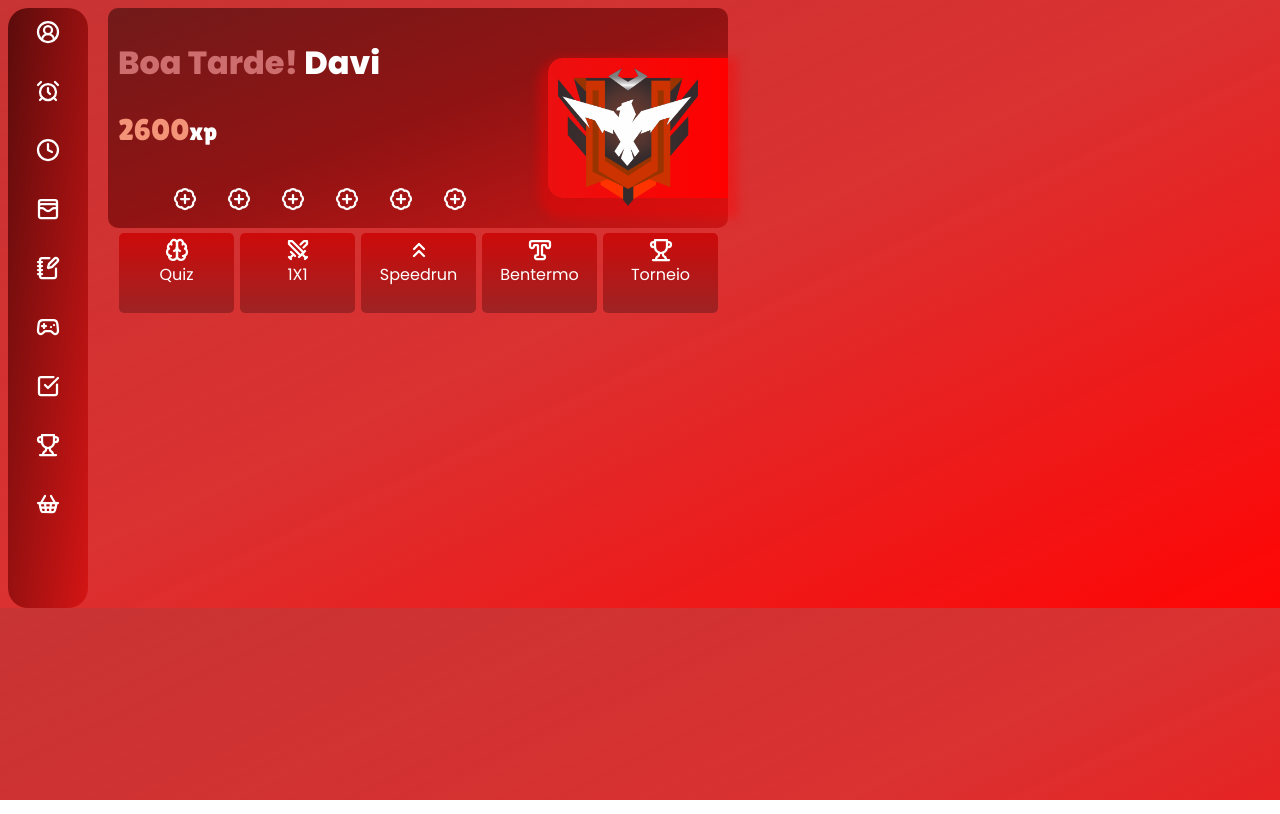
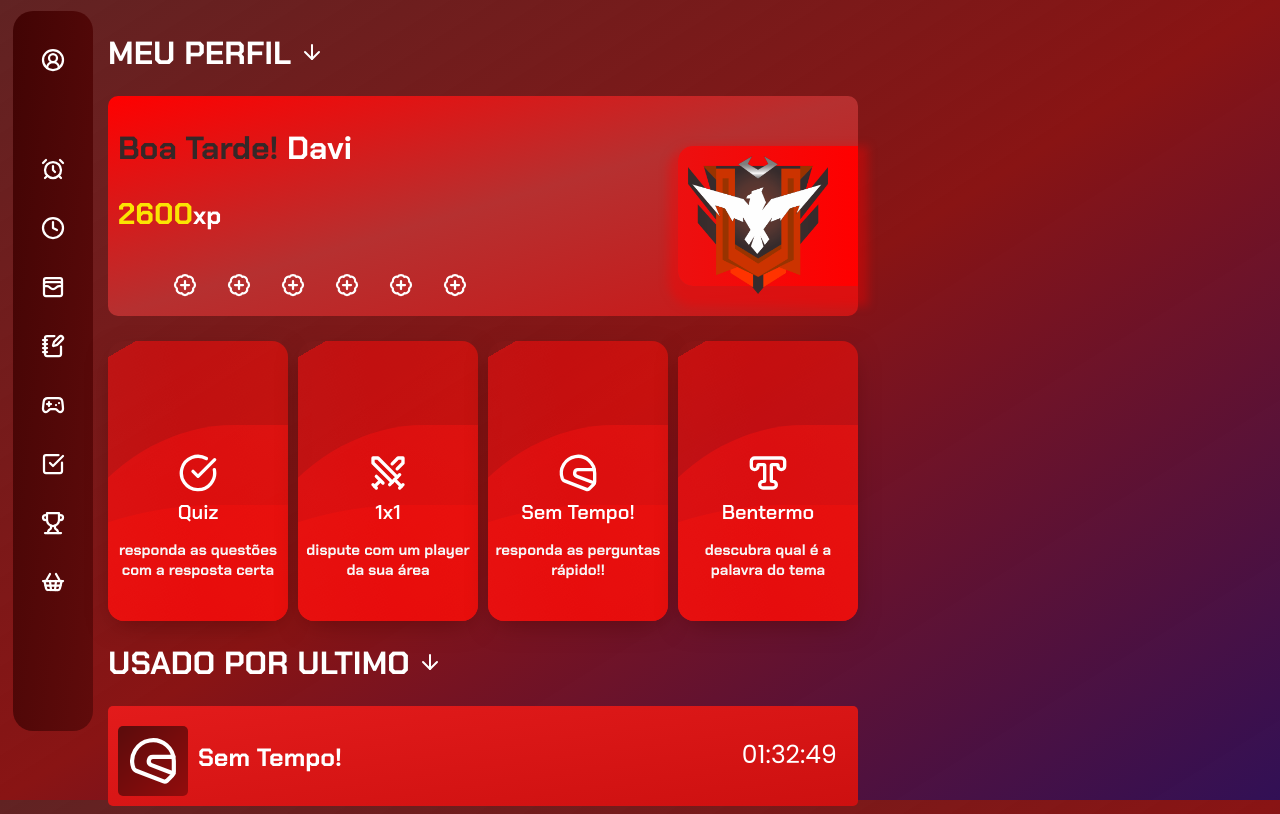
Before and after one commit to yellowduckpy/Benter-Study, a plain HTML site: page home.html in a window 1280 px wide. Drawn offline with Linux system fonts and the light colour scheme.

Commit message:
Parte Vermelha Pronta

```diff
--- /dev/null
+++ b/cards.css
@@ -0,0 +1,108 @@
+/*CHAKRA*/
+@import url('https://fonts.googleapis.com/css2?family=Chakra+Petch:ital,wght@0,300;0,400;0,500;0,600;0,700;1,300;1,400;1,500;1,600;1,700&display=swap');
+/*CHAKRA*/
+
+/* From Uiverse.io by MikeAndrewDesigner */
+.e-card {
+    font-family: "Chakra Petch", serif;
+    background: transparent;
+    box-shadow: 0px 8px 28px -9px rgba(66, 4, 4, 0.6);
+    position: relative;
+    width: 180px;
+    height: 280px;
+    border-radius: 16px;
+    overflow: hidden;
+    margin-right: 10px;
+
+  }
+
+  .wave {
+    position: absolute;
+    width: 540px;
+    height: 700px;
+    opacity: 0.6;
+    left: 0;
+    top: 0;
+    margin-left: -50%;
+    margin-top: -70%;
+    background: linear-gradient(744deg,#f8220a,#ee0a0a 60%,#e71f1f);
+  }
+
+  .icon {
+    width: 3em;
+    margin-top: -1em;
+    padding-bottom: 1em;
+  }
+
+  .infotop {
+
+    text-align: center;
+    font-size: 20px;
+    position: absolute;
+    top: 5.6em;
+    left: 0;
+    right: 0;
+    color: rgb(255, 255, 255);
+    font-weight: 600;
+    font-family: "Chakra Petch", serif;
+  }
+
+  .infotop  > svg{
+    width: 80px;
+    height: 40px;
+    color: rgb(255, 255, 255);
+    font-weight:900;
+  }
+
+  .name {
+    font-family: "Chakra Petch", serif;
+    font-weight: 900;
+    font-style: normal;
+    font-size: 15px;
+
+    position: relative;
+    top: 1em;
+    text-transform: lowercase;
+    color: rgb(247, 247, 247)
+  }
+
+  .wave:nth-child(2),
+  .wave:nth-child(3) {
+    top: 210px;
+  }
+
+  .playing .wave {
+    border-radius: 40%;
+    animation: wave 3000ms infinite linear;
+  }
+
+  .wave {
+    border-radius: 40%;
+    animation: wave 55s infinite linear;
+  }
+
+  .playing .wave:nth-child(2) {
+    animation-duration: 4000ms;
+  }
+
+  .wave:nth-child(2) {
+    animation-duration: 50s;
+  }
+
+  .playing .wave:nth-child(3) {
+    animation-duration: 5000ms;
+  }
+
+  .wave:nth-child(3) {
+    animation-duration: 45s;
+  }
+
+  @keyframes wave {
+    0% {
+      transform: rotate(0deg);
+    }
+
+    100% {
+      transform: rotate(360deg);
+    }
+  }
--- a/home.css
+++ b/home.css
@@ -5,6 +5,10 @@
 /*POPPINS*/
 @import url('https://fonts.googleapis.com/css2?family=Poppins:ital,wght@0,100;0,200;0,300;0,400;0,500;0,600;0,700;0,800;0,900;1,100;1,200;1,300;1,400;1,500;1,600;1,700;1,800;1,900&display=swap');
 /*POPPINS*/
+
+/*CHAKRA*/
+@import url('https://fonts.googleapis.com/css2?family=Chakra+Petch:ital,wght@0,300;0,400;0,500;0,600;0,700;1,300;1,400;1,500;1,600;1,700&display=swap');
+/*CHAKRA*/
 
 :root{
     --azul1:#202C39;
@@ -15,17 +19,20 @@
 }
 *{
     font-family: 'Poppins', sans-serif;
-    color: white;
+
 }
 body{
-    background-image: linear-gradient(to right bottom,rgba(194, 29, 29, 0.902),rgb(219, 49, 49), rgba(255, 0, 0, 0.979));
+    background-image: linear-gradient(to right bottom,rgba(78, 9, 9, 0.893),rgb(137, 20, 20), rgba(45, 11, 82, 0.979));
+    background-repeat: no-repeat;
+    background-attachment: fixed;
+    padding-top: 3px;
 }
 
 .left-nav{
-    background-image:linear-gradient(to bottom right, rgba(81, 8, 8, 0.913),rgba(212, 18, 18, 0.913)) ;
-    margin-left: 5;
+    background-image:linear-gradient(to bottom right, rgb(65, 4, 4),rgb(96, 11, 11)) ;
+    margin-left: 5px;
     width: 80px;
-    height: 600px;
+    height: 720px;
     border-radius: 20px 20px 20px 20px;
     z-index: 0;
     float: left;
@@ -35,7 +42,7 @@ body{
     flex-direction: column;
 }
 #lnav-content{
-padding-top: 5px;
+    padding-top: 5px;
 }
 
 #teo-opt{
@@ -45,38 +52,47 @@ padding-top: 5px;
     display: flex;
     flex-direction: column;
     align-items: center;
+}
 
+#title{
+    color: white;
+    font-family: "Chakra Petch", serif;
+    margin-left: 100px;
 }
 
 #user-info{
-    background-image: linear-gradient(to bottom right, rgb(114, 26, 26),rgb(144, 19, 19), rgb(203, 22, 22) );
-    width: 600px;
+    background-image: linear-gradient(to bottom right, rgb(255, 0, 0),rgb(182, 48, 48), rgb(203, 22, 22) );
+    width: 730px;
     height: 200px;
     margin-left: 100px;
     padding: 10px;
     border-radius: 10px;
+    color: white;
 }
 
 #saudacao >h1 > span{
     color: rgb(255, 255, 255);
-
+    font-weight: 900;
+    font-family: "Chakra Petch", serif;
 }
 #saudacao > h1{
-    font-family: "Poppins", serif;
-    font-weight: 800;
+    font-family: "Chakra Petch", serif;
+    font-weight: 100px;
     font-style: normal;
-    color: rgb(205, 109, 109);
+    color: rgb(53, 40, 40);
 }
 
 #user-level > p {
     font-size: 25px;
-    font-family: "Lilita One", serif;
+    font-family: "Chakra Petch", serif;
+    font-weight: bolder;
 }
 
 span#level{
     font-size: 30px;
-    color: rgba(255, 161, 130, 0.902);
-    font-family: "Lilita One", serif;
+    color: rgba(255, 251, 0, 0.902);
+    font-family: "Chakra Petch", serif;
+    font-weight: 900;
 }
 
 #fav-bar{
@@ -99,39 +115,48 @@ span#level{
     margin-top: 40px;
     border-radius: 15px 0px 0px 15px;
     box-shadow: 0px 10px 10px 10px #ff00005c;
-
 }
 
 #profile-pic{
     width: 140px;
 }
 
-
 .pratic-section {
     display: flex;
-    flex-direction: column;
-}
-.pratic-section > ul{
-    display: flex;
-    flex-direction: row;
-    list-style-type: none;
-    margin: 0px 0px 0px 0px;
-    padding-left: 30px;
+    margin-left: 100px;
 }
 
-#prtc-sect-item{
-    margin: 5px;
+#last-used{
+    color: white;
+    background-image: linear-gradient(to bottom right,rgb(227, 27, 27),rgb(205, 16, 16));
+    margin-left: 100px;
+    flex-direction: row;
+    padding: 10px;
     display: flex;
-    flex-direction: column;
-    align-items: center;
-    background-image: linear-gradient(to bottom, rgb(205, 10, 10), rgb(158, 35, 35));
-    padding: 5px;
-    border-radius: 5px 5px 5px 5px;
-    width: 105px;
-    height: 70px;
-    margin-left: 1px;
+    width: 730px;
+    height: 80px;
+    border-radius: 5px;
 }
-#prtc-sect-item > svg{
-    width: 40px;
 
+#last-used-icon > svg{
+    width: 50px;
+    height: 50px;
+    margin-top: 10px;
+    background-image:linear-gradient(to bottom right, rgb(90, 12, 12), rgb(147, 12, 12));
+    padding: 10px;
+    border-radius: 5px;
 }
+
+#last-used-name > h3{
+    margin-left: 10px;
+    font-size: 25px;
+    font-weight: 700;
+    font-family: "Chakra Petch", serif;
+}
+
+#last-used-time{
+    font-size: 25px;
+    display: flex;
+    margin-left: 400px;
+    margin-top: 20px;
+}
--- a/home.html
+++ b/home.html
@@ -5,14 +5,16 @@
     <meta name="viewport" content="width=device-width, initial-scale=1.0">
     <title>Benter Home</title>
     <link rel="stylesheet" href="home.css">
+    <link rel="stylesheet" href="cards.css">
 </head>
 <body>
 
     <div class="left-nav">
-
         <nav id="lnav-content">
-
+            <br>
             <a href="" id="teo-opt"><svg xmlns="http://www.w3.org/2000/svg" width="24" height="24" viewBox="0 0 24 24" fill="none" stroke="currentColor" stroke-width="2.25" stroke-linecap="round" stroke-linejoin="round" class="lucide lucide-circle-user-round"><path d="M18 20a6 6 0 0 0-12 0"/><circle cx="12" cy="10" r="4"/><circle cx="12" cy="12" r="10"/></svg></a>
+            <br>
+            <br>
             <br>
 
 
@@ -35,7 +37,7 @@
             <a href="" id="teo-opt"></a> <br>
         </nav>
     </div>
-
+<h1 id="title">MEU PERFIL <svg xmlns="http://www.w3.org/2000/svg" width="24" height="24" viewBox="0 0 24 24" fill="none" stroke="currentColor" stroke-width="2" stroke-linecap="round" stroke-linejoin="round" class="lucide lucide-arrow-down"><path d="M12 5v14"/><path d="m19 12-7 7-7-7"/></svg></h1>
     <div id="user-info">
         <div id="profile-pic-section">
             <img src="home Images/mestre do frifrai.png" alt="" id="profile-pic">
@@ -73,20 +75,106 @@
 
         </ul>
     </div>
+    <br>
+
 
     <div class="pratic-section">
-        <ul>
-            <li id="prtc-sect-item"><svg xmlns="http://www.w3.org/2000/svg" width="24" height="24" viewBox="0 0 24 24" fill="none" stroke="currentColor" stroke-width="2.25" stroke-linecap="round" stroke-linejoin="round" class="lucide lucide-brain"><path d="M12 5a3 3 0 1 0-5.997.125 4 4 0 0 0-2.526 5.77 4 4 0 0 0 .556 6.588A4 4 0 1 0 12 18Z"/><path d="M12 5a3 3 0 1 1 5.997.125 4 4 0 0 1 2.526 5.77 4 4 0 0 1-.556 6.588A4 4 0 1 1 12 18Z"/><path d="M15 13a4.5 4.5 0 0 1-3-4 4.5 4.5 0 0 1-3 4"/><path d="M17.599 6.5a3 3 0 0 0 .399-1.375"/><path d="M6.003 5.125A3 3 0 0 0 6.401 6.5"/><path d="M3.477 10.896a4 4 0 0 1 .585-.396"/><path d="M19.938 10.5a4 4 0 0 1 .585.396"/><path d="M6 18a4 4 0 0 1-1.967-.516"/><path d="M19.967 17.484A4 4 0 0 1 18 18"/></svg>Quiz</li>
-            <li id="prtc-sect-item"><svg xmlns="http://www.w3.org/2000/svg" width="24" height="24" viewBox="0 0 24 24" fill="none" stroke="currentColor" stroke-width="2.25" stroke-linecap="round" stroke-linejoin="round" class="lucide lucide-swords"><polyline points="14.5 17.5 3 6 3 3 6 3 17.5 14.5"/><line x1="13" x2="19" y1="19" y2="13"/><line x1="16" x2="20" y1="16" y2="20"/><line x1="19" x2="21" y1="21" y2="19"/><polyline points="14.5 6.5 18 3 21 3 21 6 17.5 9.5"/><line x1="5" x2="9" y1="14" y2="18"/><line x1="7" x2="4" y1="17" y2="20"/><line x1="3" x2="5" y1="19" y2="21"/></svg>1X1</li>
 
-            <li id="prtc-sect-item"><svg xmlns="http://www.w3.org/2000/svg" width="24" height="24" viewBox="0 0 24 24" fill="none" stroke="currentColor" stroke-width="2.25" stroke-linecap="round" stroke-linejoin="round" class="lucide lucide-chevrons-up"><path d="m17 11-5-5-5 5"/><path d="m17 18-5-5-5 5"/></svg>Speedrun</li>
-            <li id="prtc-sect-item"><svg xmlns="http://www.w3.org/2000/svg" width="24" height="24" viewBox="0 0 24 24" fill="none" stroke="currentColor" stroke-width="2.25" stroke-linecap="round" stroke-linejoin="round" class="lucide lucide-type-outline"><path d="M14 16.5a.5.5 0 0 0 .5.5h.5a2 2 0 0 1 0 4H9a2 2 0 0 1 0-4h.5a.5.5 0 0 0 .5-.5v-9a.5.5 0 0 0-.5-.5h-3a.5.5 0 0 0-.5.5V8a2 2 0 0 1-4 0V5a2 2 0 0 1 2-2h16a2 2 0 0 1 2 2v3a2 2 0 0 1-4 0v-.5a.5.5 0 0 0-.5-.5h-3a.5.5 0 0 0-.5.5Z"/></svg>Bentermo</li>
-            <li id="prtc-sect-item"><svg xmlns="http://www.w3.org/2000/svg" width="24" height="24" viewBox="0 0 24 24" fill="none" stroke="currentColor" stroke-width="2.25" stroke-linecap="round" stroke-linejoin="round" class="lucide lucide-trophy"><path d="M6 9H4.5a2.5 2.5 0 0 1 0-5H6"/><path d="M18 9h1.5a2.5 2.5 0 0 0 0-5H18"/><path d="M4 22h16"/><path d="M10 14.66V17c0 .55-.47.98-.97 1.21C7.85 18.75 7 20.24 7 22"/><path d="M14 14.66V17c0 .55.47.98.97 1.21C16.15 18.75 17 20.24 17 22"/><path d="M18 2H6v7a6 6 0 0 0 12 0V2Z"/></svg>Torneio</li>
+       <!-- From Uiverse.io by MikeAndrewDesigner -->
+<div class="e-card playing">
+    <div class="image"></div>
+    <div class="wave"></div>
+    <div class="wave"></div>
+    <div class="wave"></div>
+        <div class="infotop">
+            <svg xmlns="http://www.w3.org/2000/svg" width="24" height="24" viewBox="0 0 24 24" fill="none" stroke="currentColor" stroke-width="2" stroke-linecap="round" stroke-linejoin="round" class="lucide lucide-circle-check-big"><path d="M21.801 10A10 10 0 1 1 17 3.335"/><path d="m9 11 3 3L22 4"/></svg><br>
+    Quiz
+  <br>
+  <div class="name">Responda As Questões com a resposta Certa</div>
+    </div>
+  </div>
 
-        </ul>
+  <!-- From Uiverse.io by MikeAndrewDesigner -->
+<div class="e-card playing">
+    <div class="image"></div>
+
+    <div class="wave"></div>
+    <div class="wave"></div>
+    <div class="wave"></div>
+
+        <div class="infotop">
+            <svg xmlns="http://www.w3.org/2000/svg" width="24" height="24" viewBox="0 0 24 24" fill="none" stroke="currentColor" stroke-width="2" stroke-linecap="round" stroke-linejoin="round" class="lucide lucide-swords"><polyline points="14.5 17.5 3 6 3 3 6 3 17.5 14.5"/><line x1="13" x2="19" y1="19" y2="13"/><line x1="16" x2="20" y1="16" y2="20"/><line x1="19" x2="21" y1="21" y2="19"/><polyline points="14.5 6.5 18 3 21 3 21 6 17.5 9.5"/><line x1="5" x2="9" y1="14" y2="18"/><line x1="7" x2="4" y1="17" y2="20"/><line x1="3" x2="5" y1="19" y2="21"/></svg><br>
+    1x1
+  <br>
+  <div class="name">Dispute Com um player Da Sua Área </div>
+    </div>
+  </div>
+
+  <!-- From Uiverse.io by MikeAndrewDesigner -->
+<div class="e-card playing">
+    <div class="image"></div>
+
+    <div class="wave"></div>
+    <div class="wave"></div>
+    <div class="wave"></div>
 
 
+        <div class="infotop">
+
+            <svg xmlns="http://www.w3.org/2000/svg" width="24" height="24" viewBox="0 0 24 24" fill="none" stroke="currentColor" stroke-width="2" stroke-linecap="round" stroke-linejoin="round" class="lucide lucide-motor-racing-helmet"><path d="M22 12.2a10 10 0 1 0-19.4 3.2c.2.5.8 1.1 1.3 1.3l13.2 5.1c.5.2 1.2 0 1.6-.3l2.6-2.6c.4-.4.7-1.2.7-1.7Z"/><path d="m21.8 18-10.5-4a2 2.06 0 0 1 .7-4h9.8"/></svg><br>
+    Sem Tempo!
+  <br>
+  <div class="name">Responda as perguntas Rápido!!</div>
     </div>
+  </div>
+
+
+  <!-- From Uiverse.io by MikeAndrewDesigner -->
+<div class="e-card playing">
+    <div class="image"></div>
+
+    <div class="wave"></div>
+    <div class="wave"></div>
+    <div class="wave"></div>
+
+
+        <div class="infotop">
+
+            <svg xmlns="http://www.w3.org/2000/svg" width="24" height="24" viewBox="0 0 24 24" fill="none" stroke="currentColor" stroke-width="2" stroke-linecap="round" stroke-linejoin="round" class="lucide lucide-type-outline"><path d="M14 16.5a.5.5 0 0 0 .5.5h.5a2 2 0 0 1 0 4H9a2 2 0 0 1 0-4h.5a.5.5 0 0 0 .5-.5v-9a.5.5 0 0 0-.5-.5h-3a.5.5 0 0 0-.5.5V8a2 2 0 0 1-4 0V5a2 2 0 0 1 2-2h16a2 2 0 0 1 2 2v3a2 2 0 0 1-4 0v-.5a.5.5 0 0 0-.5-.5h-3a.5.5 0 0 0-.5.5Z"/></svg><br>
+    Bentermo
+  <br>
+  <div class="name">Descubra Qual é a palavra do tema </div>
+    </div>
+  </div>
+    </div>
+
+    <h1 id="title">USADO POR ULTIMO <svg xmlns="http://www.w3.org/2000/svg" width="24" height="24" viewBox="0 0 24 24" fill="none" stroke="currentColor" stroke-width="2" stroke-linecap="round" stroke-linejoin="round" class="lucide lucide-arrow-down"><path d="M12 5v14"/><path d="m19 12-7 7-7-7"/></svg></h1>
+
+    <div id="last-used">
+        <div id="last-used-icon">
+            <svg xmlns="http://www.w3.org/2000/svg" width="24" height="24" viewBox="0 0 24 24" fill="none" stroke="currentColor" stroke-width="2" stroke-linecap="round" stroke-linejoin="round" class="lucide lucide-motor-racing-helmet"><path d="M22 12.2a10 10 0 1 0-19.4 3.2c.2.5.8 1.1 1.3 1.3l13.2 5.1c.5.2 1.2 0 1.6-.3l2.6-2.6c.4-.4.7-1.2.7-1.7Z"/><path d="m21.8 18-10.5-4a2 2.06 0 0 1 .7-4h9.8"/></svg>
+        </div>
+    <div id="last-used-name">
+        <h3>Sem Tempo!</h3>
+    </div>
+
+    <div id="last-used-time">
+        <div id="last-used-hours">01:</div>
+        <div id="last-used-minutes">32:</div>
+        <div id="last-used-seconds">49</div>
+    </div>
+    </div>
+
+    <div id="benter-social-navbar">
+        <nav>
+            <div id="discord"><i class="fi fi-brands-discord"></i></div>
+            <div id="youtube"></div>
+            <div id="instagram"></div>
+            <div id="reddit"></div>
+            <div id="twitter"></div>
+        </nav>
+    </div>
+
 
 
 </body>
```
